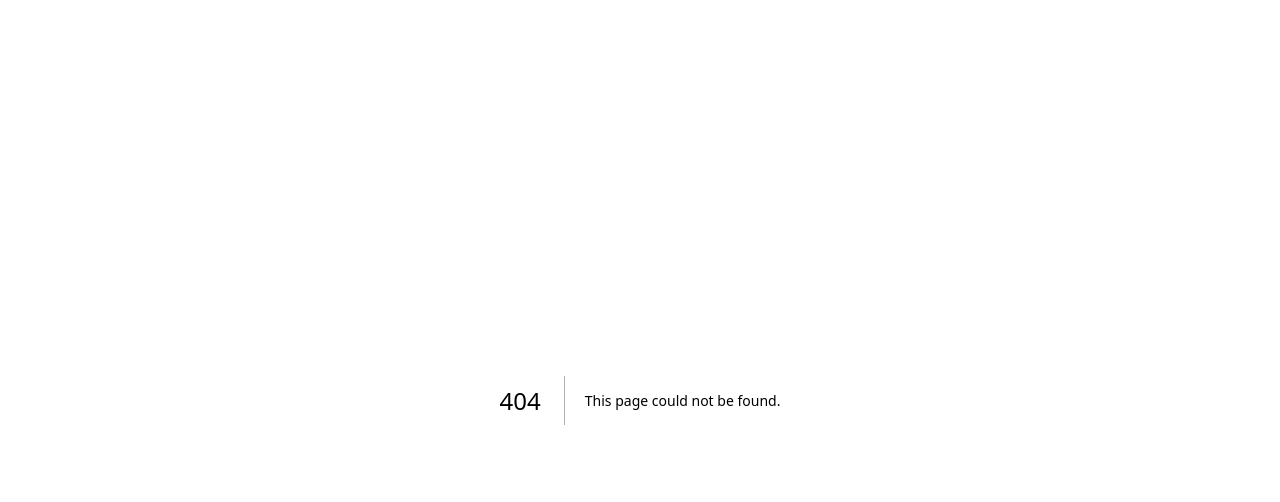
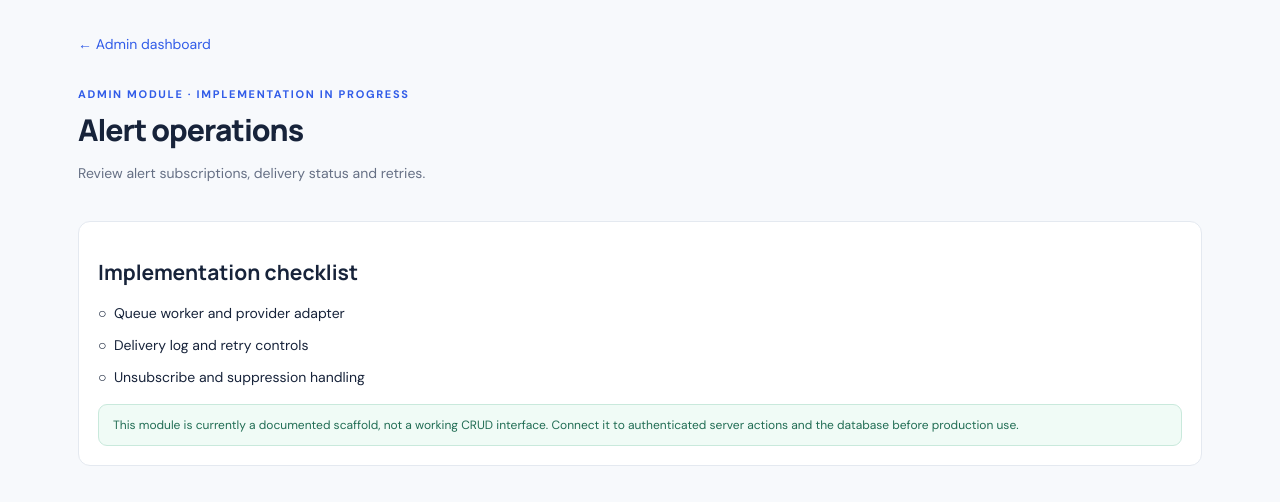
Before and after one commit to moselanto/getrojobboards, a Next.js app: page /admin/alerts in a window 1280 px wide. Before the commit this address had no page. Shown: the top 502 px of the page. Built offline with nearby package versions, Linux system fonts and the light colour scheme.

Commit message:
feat: add admin module placeholder routes

```diff
--- /dev/null
+++ b/src/app/admin/[section]/page.tsx
@@ -0,0 +1,10 @@
+const allowed=["jobs","companies","candidates","imports","alerts","audit"] as const;
+const content:Record<string,{title:string;description:string;next:string[]}>={
+jobs:{title:"Job management",description:"Create, review, publish, expire and archive job listings.",next:["Job editor and status workflow","Duplicate/source ID checks","Stale listing review"]},
+companies:{title:"Company management",description:"Maintain company profiles, public descriptions and linked roles.",next:["Company CRUD and slug validation","Logo URL validation","Company/job relationship management"]},
+candidates:{title:"Candidate management",description:"Manage talent-network submissions with strict access controls.",next:["Role-gated candidate records","Consent and deletion workflow","Export/access audit trail"]},
+imports:{title:"Authorized data imports",description:"Bring in employer-provided or licensed feeds with traceable import runs.",next:["CSV upload and dry-run validation","Idempotent source mapping","Error report and rollback plan"]},
+alerts:{title:"Alert operations",description:"Review alert subscriptions, delivery status and retries.",next:["Queue worker and provider adapter","Delivery log and retry controls","Unsubscribe and suppression handling"]},
+audit:{title:"Administrative audit log",description:"Inspect sensitive actions and data changes.",next:["Actor, action and timestamp filters","Redacted event metadata","Immutable append-only policy"]}
+};
+export default async function AdminModule({params}:{params:Promise<{section:string}>}){const{section}=await params;const item=content[section];if(!item)return <main className="shell" style={{padding:40}}><h1>Module not found</h1><a href="/admin">Back to admin</a></main>;return <main className="shell" style={{paddingTop:35,paddingBottom:70}}><a href="/admin" style={{color:"var(--blue)"}}>← Admin dashboard</a><div className="pagehead"><div className="eyebrow">Admin module · implementation in progress</div><h1>{item.title}</h1><p className="muted">{item.description}</p></div><div className="jobcard"><h2 style={{fontFamily:"Manrope"}}>Implementation checklist</h2>{item.next.map(n=><p key={n}>○ &nbsp;{n}</p>)}<div className="notice">This module is currently a documented scaffold, not a working CRUD interface. Connect it to authenticated server actions and the database before production use.</div></div></main>}
```
